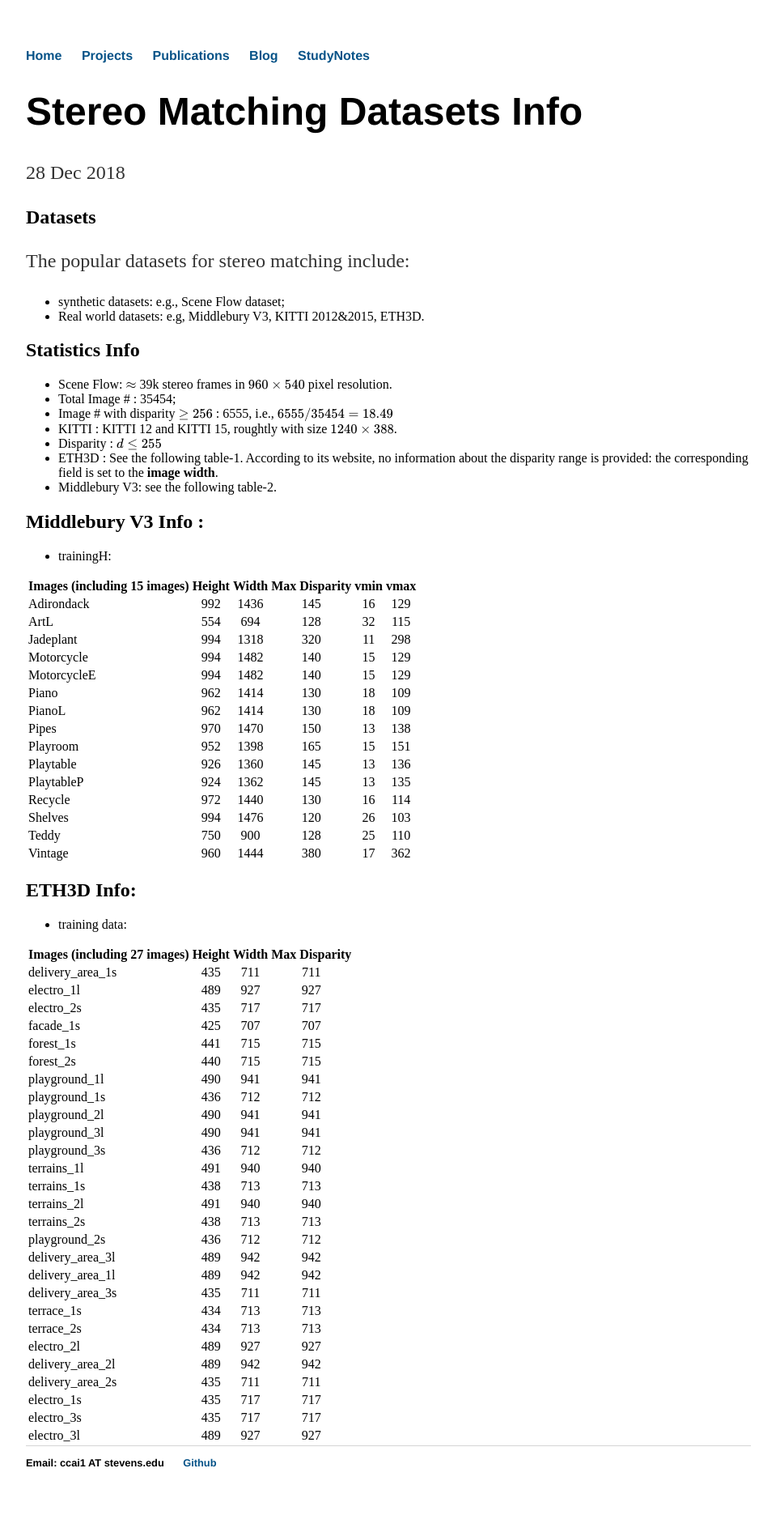
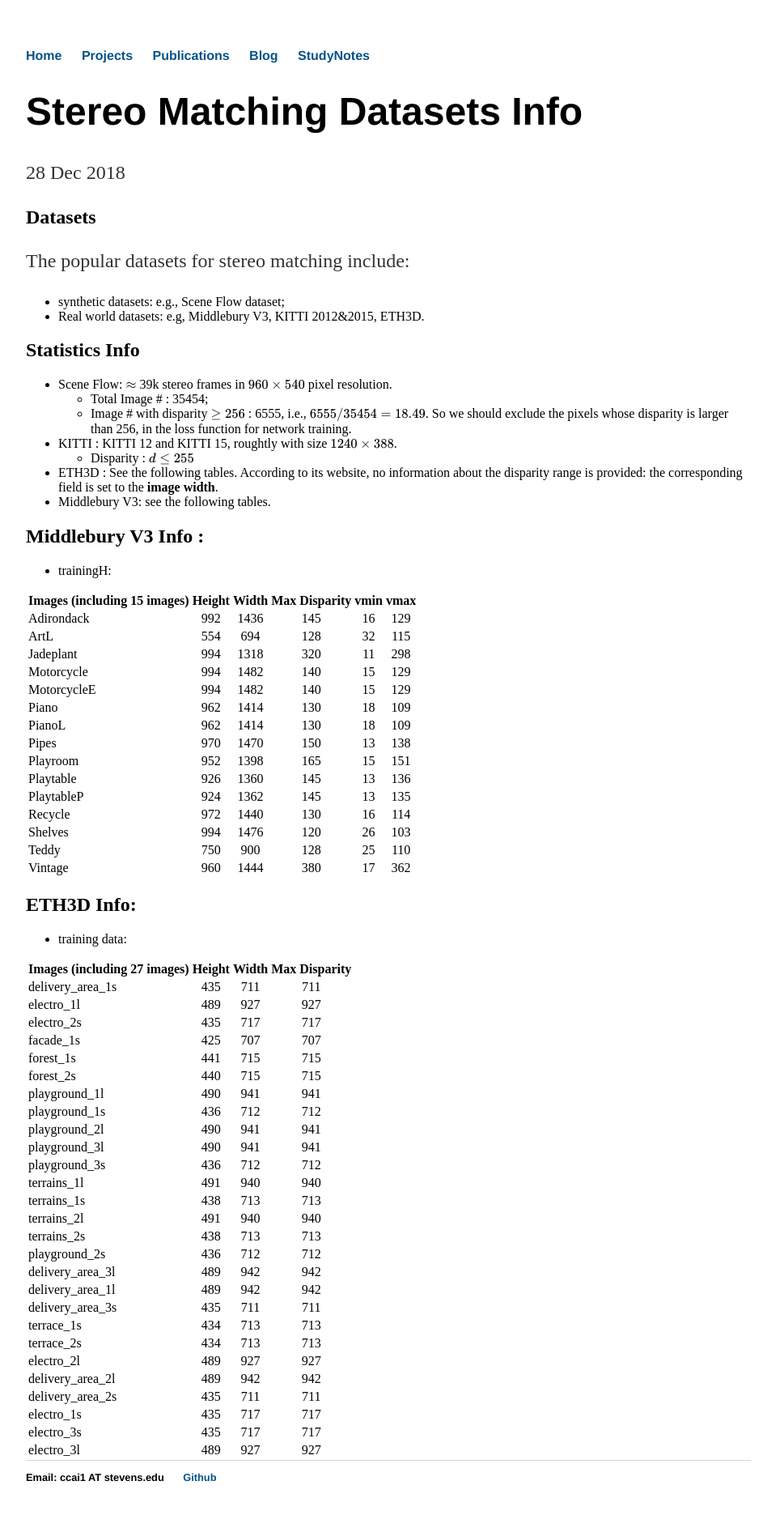
Before and after one commit to ccj5351/ccj5351.github.io, a Jekyll site: the page built from _studynotes/2018-12-28-stereo-matching-datasets-info.md, in a window 1280 px wide. Shown: the whole page at 81% size, without its empty margins (160-1119 px from the left). Built offline with Jekyll 4.4.1, drawn with Linux system fonts in a browser that asks for light colours; formulas are drawn with MathJax 3; comment, search, counter and statistics services are not loaded.

Commit message:
minor update

```diff
--- a/_studynotes/2018-12-28-stereo-matching-datasets-info.md
+++ b/_studynotes/2018-12-28-stereo-matching-datasets-info.md
@@ -15,13 +15,15 @@
 ## Statistics Info
 
 - Scene Flow: $\approx$ 39k stereo frames in $960 \times 540$ pixel resolution.
- - Total Image # : 35454;
- - Image # with disparity $\geq 256$ : 6555, i.e., $ 6555 / 35454 = 18.49%$
+  - Total Image # : 35454;
+  - Image # with disparity $\geq 256$ : 6555, i.e., $ 6555 / 35454 = 18.49%$. So we
+should exclude the pixels whose disparity is larger than 256, in the loss function for network training.
+
 - KITTI : KITTI 12 and KITTI 15, roughtly with size $1240 \times 388$.
- - Disparity : $d \leq 255$
-- ETH3D : See the following table-1. According to its website, no information about the disparity range is provided: the
+  - Disparity : $d \leq 255$
+- ETH3D : See the following tables. According to its website, no information about the disparity range is provided: the
 corresponding field is set to the **image width**.
-- Middlebury V3: see the following table-2.
+- Middlebury V3: see the following tables.
 
 
 ## Middlebury V3 Info :
```
